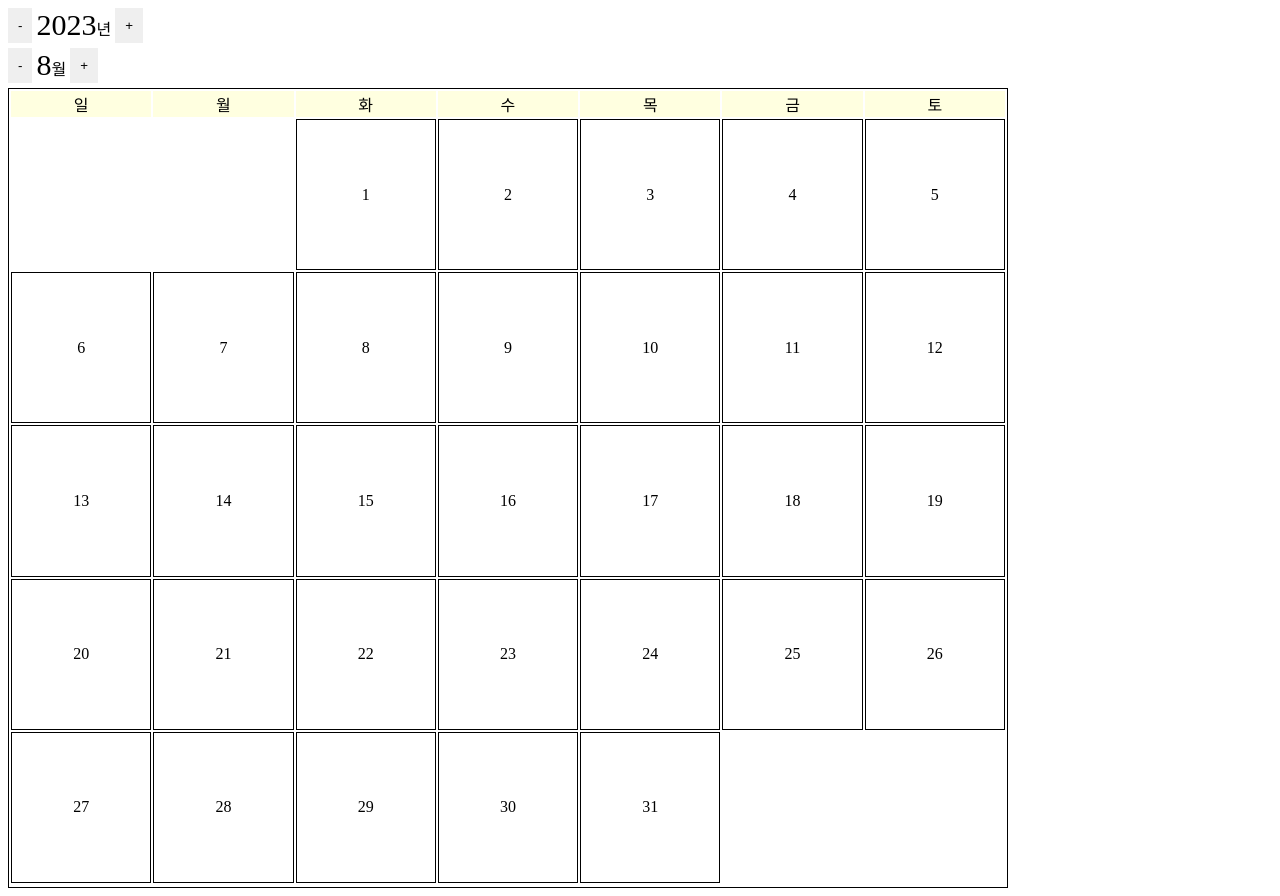
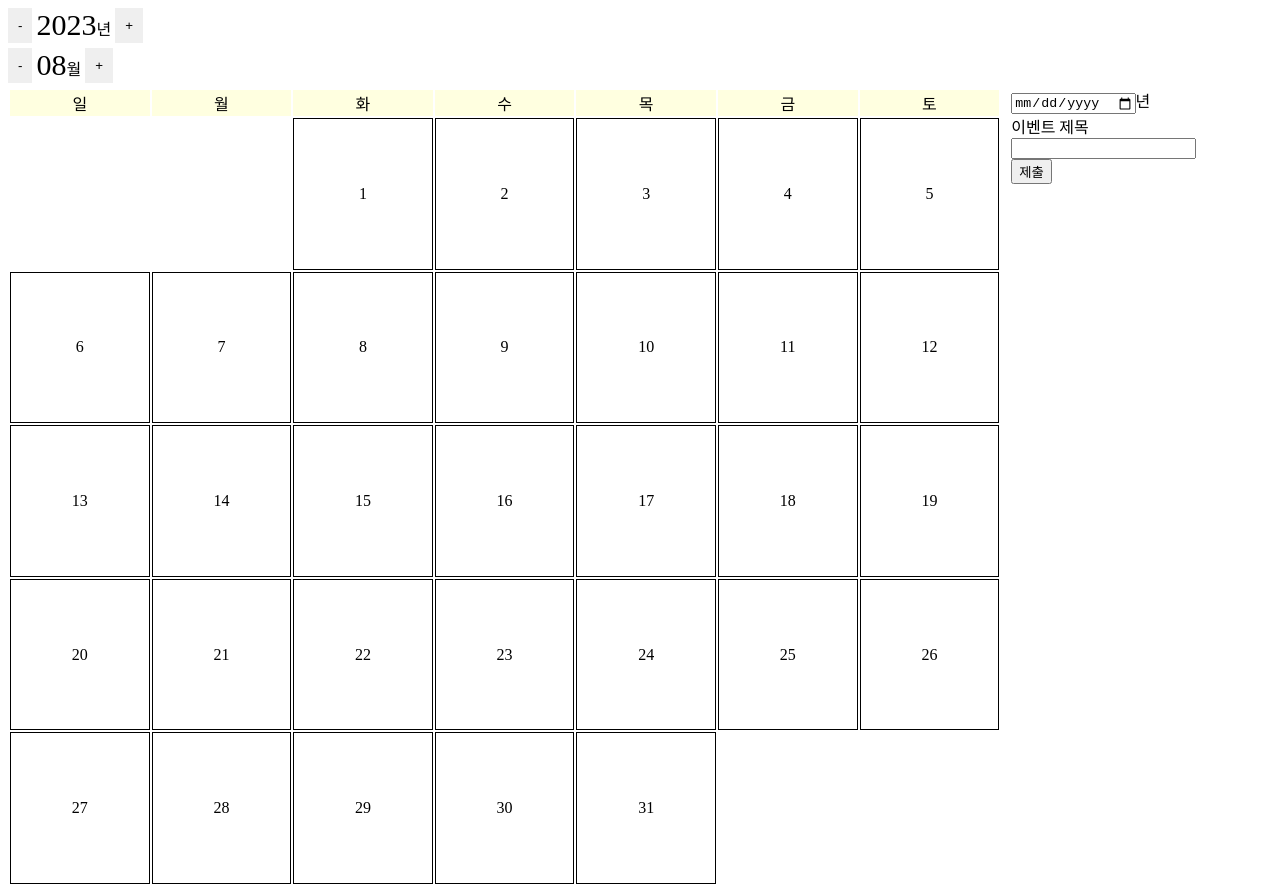
Before and after one commit to gnu314/subject, a plain HTML site: page calendar/index.html in a window 1280 px wide. Drawn offline with Linux system fonts and the light colour scheme.

Commit message:
Feat : 달력 일정 구현

```diff
--- a/calendar/index.css
+++ b/calendar/index.css
@@ -1,6 +1,11 @@
+#fullWrap {
+  display: flex;
+}
+
 #tableWrap {
   width: 1000px;
   height: 800px;
+  margin-right: 10px;
 }
 
 #year,
@@ -19,7 +24,6 @@
 }
 
 #tableBody {
-  border: 1px solid black;
   width: 100%;
   height: 100%;
   text-align: center;
@@ -31,4 +35,6 @@
 
 .cell {
   border: 1px solid black;
+  width: 20px;
+  height: 20%;
 }
--- a/calendar/index.html
+++ b/calendar/index.html
@@ -8,7 +8,7 @@
   </head>
   <body>
     <script defer src="index.js"></script>
-    <div id="tableWrap">
+
     <div>
       <button id="yearMinus" class="btn">-</button>
       <span id="year"></span>년
@@ -19,7 +19,15 @@
       <span id="month"></span>월
       <button id="monthPlus" class="btn">+</button>
     </div>
+    <div id="fullWrap">
+      <div id="tableWrap">
         <table id="tableBody"></table>
+      </div>
+      <div id="EventWrap">
+        <div><input id="eventDate" type="date" />년</div>
+        <div>이벤트 제목<input id="eventContent" type="text" /></div>
+        <button id="eventSubmit">제출</button>
+      </div>
     </div>
   </body>
 </html>
--- a/calendar/index.js
+++ b/calendar/index.js
@@ -5,6 +5,7 @@ const mpBtn = document.getElementById("monthPlus");
 
 let yearV = new Date().getFullYear();
 let monthV = new Date().getMonth() + 1;
+let eventList = [];
 
 setInit();
 
@@ -47,8 +48,9 @@ mpBtn.addEventListener("click", () => {
 
 //함수 정의 부
 function setInit() {
-  document.getElementById("year").innerHTML = yearV;
-  document.getElementById("month").innerHTML = monthV;
+  setYearV();
+  setMonthV();
+
   drawCalendar(yearV, monthV);
 }
 
@@ -56,7 +58,8 @@ function setYearV() {
   document.getElementById("year").innerHTML = yearV;
 }
 function setMonthV() {
-  document.getElementById("month").innerHTML = monthV;
+  if (monthV < 10) document.getElementById("month").innerHTML = `0${monthV}`;
+  else document.getElementById("month").innerHTML = `${monthV}`;
 }
 
 function getDateArr(year, month) {
@@ -64,11 +67,9 @@ function getDateArr(year, month) {
   let result = [];
   let dayArr = [];
 
+  const firstDay = new Date(year, month - 1, 1).getDay();
   //0,  1,  2,  3,  4,  5 , 6
   //일, 월, 화, 수, 목, 금, 토
-
-  //만약 같으면 push
-  const firstDay = new Date(year, month - 1, 1).getDay();
   for (i = 0; i < firstDay; i++) dayArr.push(null);
   for (i = 1; i <= numOfMonth; i++) dayArr.push(i);
   //[null,null,1,2,3,4,5,6,7,8,9,10, ..., 31]
@@ -110,10 +111,42 @@ function drawCalendar(year, month) {
     data1.forEach((data2) => {
       const tdElement = document.createElement("td");
       if (data2 != null) tdElement.classList.add("cell");
+      if (data2 != null) tdElement.innerHTML = `${data2}<br />`;
+      //만약 캘린더를 그릴 때 해당 년, 월에 이벤트가 있을경우
+      //해당 날짜에 이벤트 내용을 추가해서 렌더링
 
-      tdElement.innerHTML = data2;
+      //렌더링 할 때 날짜를 돌면서
+      //해당 날짜에 이벤트를 확인하고 있을경우
+      //해당 칸에 div를 추가하는 형식
+      eventList.forEach((data, i) => {
+        const year = Number(data.date.substr(0, 4));
+        const month = Number(data.date.substr(5, 2));
+        const day = Number(data.date.substr(8, 2));
+
+        if (year == yearV && month == monthV && data2 == day) {
+          const eventElement = document.createElement("span");
+          eventElement.innerHTML = `${data.content}`;
+          eventElement.style.height = 0;
+          tdElement.appendChild(eventElement);
+        }
+      });
+
       trElement.appendChild(tdElement);
     });
     table.appendChild(trElement);
   });
 }
+
+//이벤트 관련
+
+const dateInput = document.getElementById("eventDate");
+const eventContent = document.getElementById("eventContent");
+const eventSbmBtn = document.getElementById("eventSubmit");
+
+eventSbmBtn.addEventListener("click", () => {
+  const date = dateInput.value;
+  const content = eventContent.value;
+  eventList.push({ date, content });
+  //{date: '2023-08-02', content: 'fw'}
+  drawCalendar(yearV, monthV);
+});
```
Lines whose indentation alone changed are shown as unchanged.
